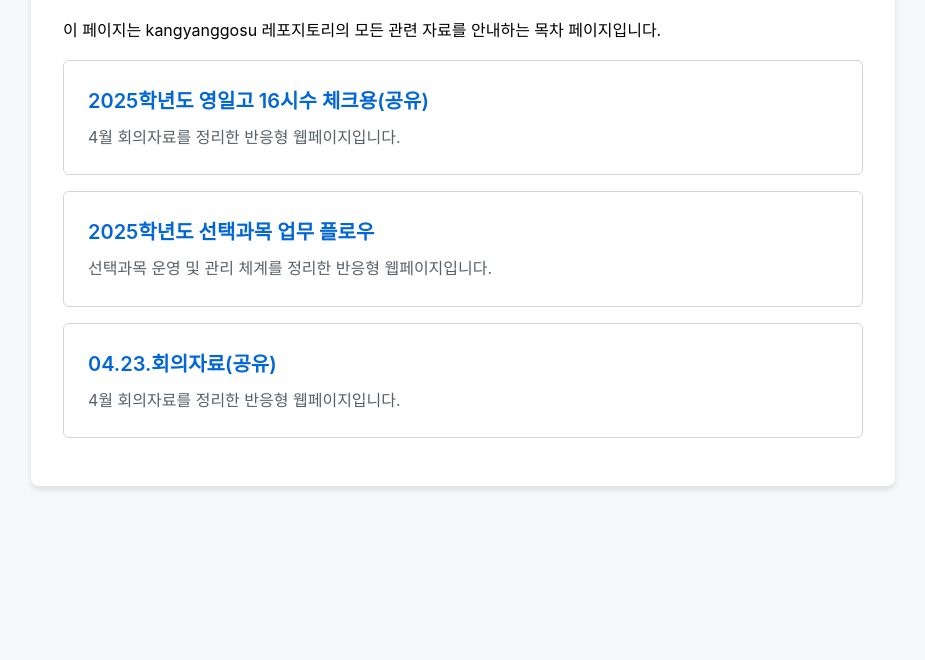
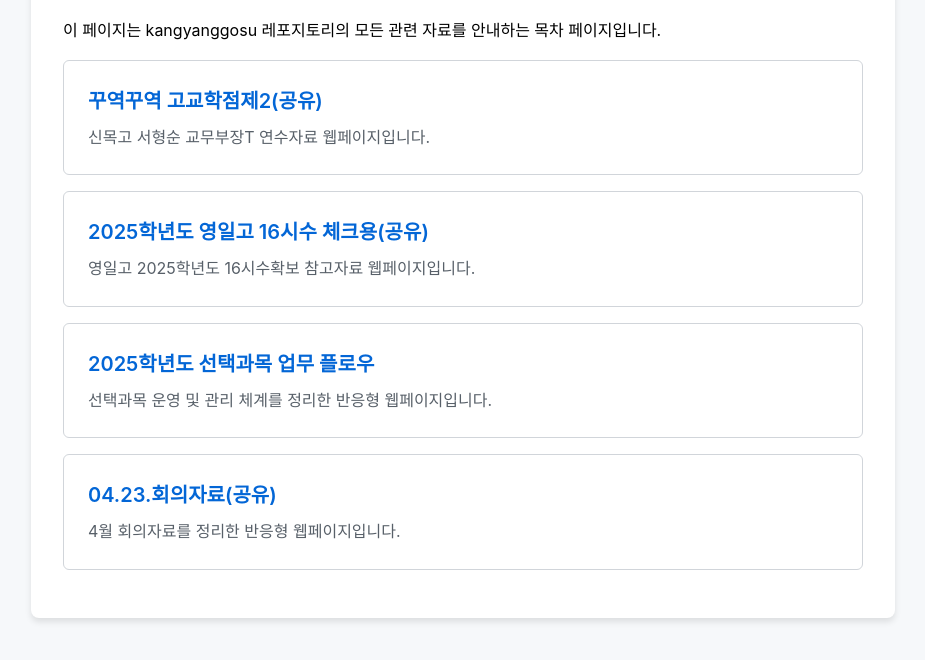
Before and after one commit to juvilan/kangyanggosu, a plain HTML site: page index.html in a window 1280 px wide. Shown: the part 174-834 px from the top of the page, without its empty margins (177-1102 px from the left). Before the commit the page ends 800 px from the top, so only its background shows below. Drawn offline with Linux system fonts and the light colour scheme.

Commit message:
Update index.html

```diff
--- a/index.html
+++ b/index.html
@@ -60,10 +60,13 @@
         <p>이 페이지는 kangyanggosu 레포지토리의 모든 관련 자료를 안내하는 목차 페이지입니다.</p>
 
         <ul class="resource-list">
-
+            <li class="resource-item">
+                <a href="20250620.html">꾸역꾸역 고교학점제2(공유)</a>
+                <p>신목고 서형순 교무부장T 연수자료 웹페이지입니다.</p>
+            </li>
             <li class="resource-item">
                 <a href="16check.html">2025학년도 영일고 16시수 체크용(공유)</a>
-                <p>4월 회의자료를 정리한 반응형 웹페이지입니다.</p>
+                <p>영일고 2025학년도 16시수확보 참고자료 웹페이지입니다.</p>
             </li>
             <li class="resource-item">
                 <a href="2025curriculum_workflow.html">2025학년도 선택과목 업무 플로우</a>
```
